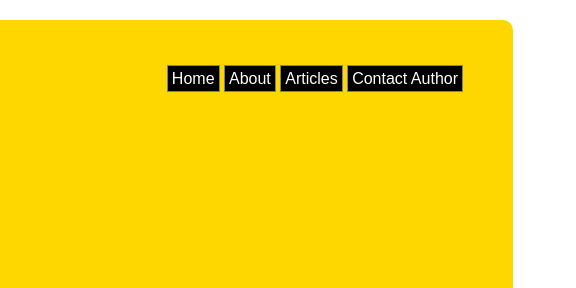
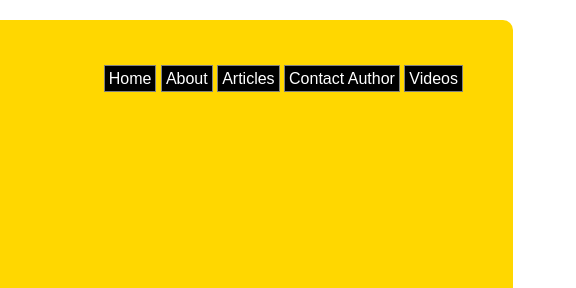
Before and after one commit to Speedydax/miniblog, a plain HTML site: page My Mini Project.html in a window 1280 px wide. Shown: the top 288 px of the page, 287-863 px from the left. Drawn offline with Linux system fonts and the light colour scheme.

Commit message:
first commit

```diff
--- a/My Mini Project.html
+++ b/My Mini Project.html
@@ -19,6 +19,7 @@
 				<a href="Daniel Ajufoh.html">About</a>
 				<a href="">Articles</a>
 				<a href="">Contact Author</a>
+				<a href="www.youtube.com">Videos</a>
 			</nav>
 		</header>
 		<div id="Caption">
```
